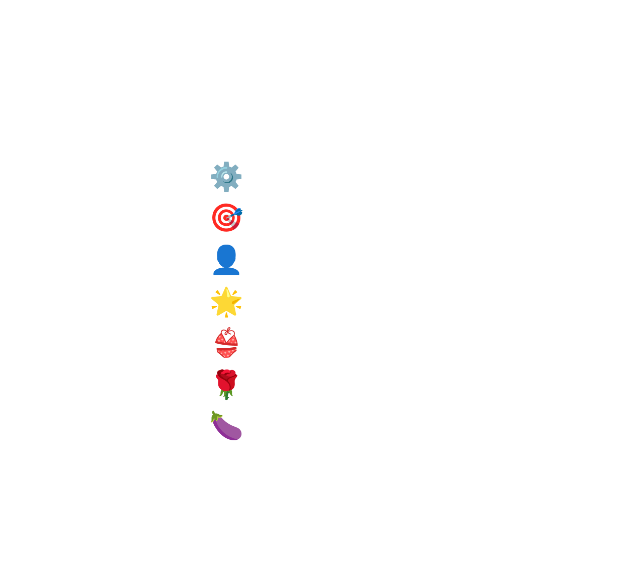
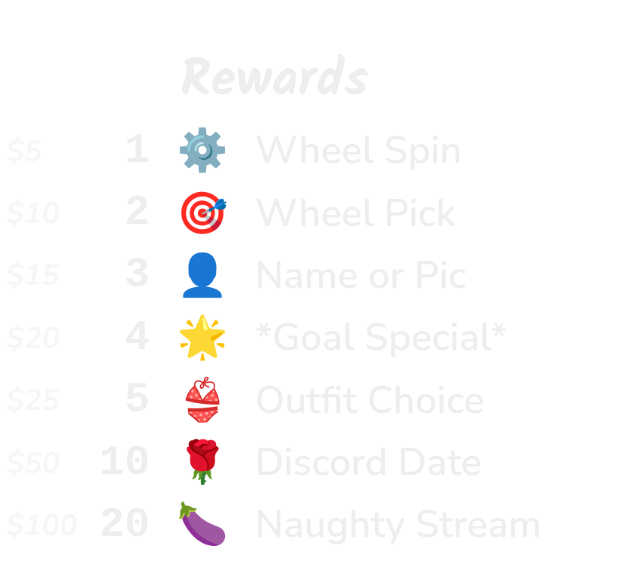
Before and after one commit to ramoshe/escapeSubathon, a plain HTML site: page public/overlay.html in a window 1280 px wide. Shown: the whole page, without its empty margins (26-666 px from the left). Drawn offline with nearby package versions, Linux system fonts and the light colour scheme.

Commit message:
fix styles

```diff
--- a/public/overlay.html
+++ b/public/overlay.html
@@ -7,7 +7,7 @@
     <link rel="preconnect" href="https://fonts.gstatic.com" crossorigin>
     <link href="https://fonts.googleapis.com/css2?family=Kalam:wght@300;400;700&family=Nunito:ital,wght@0,200..1000;1,200..1000&display=swap" rel="stylesheet">
 
-    <link rel="stylesheet" href="styles.css">
+    <link rel="stylesheet" href="styles/overlay.css">
 
     <title>Overlay</title>
 </head>
--- a/public/styles.css
+++ b/public/styles/overlay.css
@@ -1,17 +1,23 @@
 *, *::after, *::before {
     margin: 0;
     padding: 0;
+    box-sizing: border-box;
 }
 body {
+    margin: 0;
+    padding: 0;
+    color: #eee;
+    background: transparent;
+}
+#container {
+    margin: 0;
+    padding: 0;
     width: 600px;
     height: 600px;
-    color: white;
-}
-#container {
+    /* background-color: #0a0a0a; */
     font-family: 'Nunito';
     font-weight: 600;
-    font-size: 2vw;
-    height: 500px;
+    font-size: 3vw;
 }
 .slide {
     height: 100%;
@@ -23,14 +29,13 @@ body {
 h1 {
     font-family: 'Kalam';
     text-align: center;
-    margin-top: .5em;
     margin-bottom: 0;
     font-size: 4vw;
     font-weight: 800;
 }
 li {
     display: flex;
-    gap: 1em;
+    gap: .7em;
     align-items: center;
     margin-bottom: .14em;
 }
@@ -49,7 +54,7 @@ li {
 }
 .dol {
     font-size: 70%;
-    opacity: 70%;
+    opacity: 50%;
     font-style: italic;
     font-family: 'Nunito';
     justify-self: flex-start;
```
